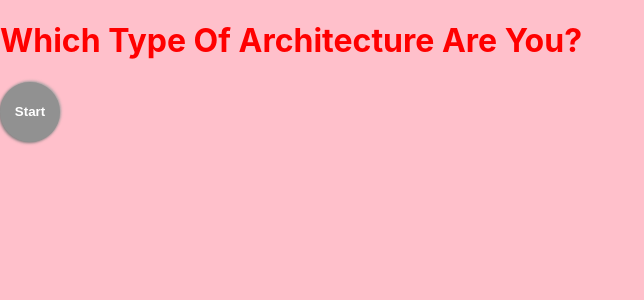
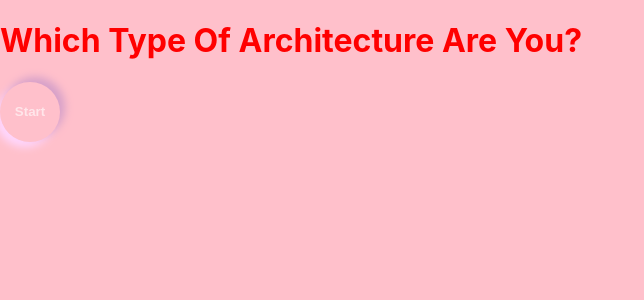
Before and after one commit to Reggie899/Architecture-Quiz, a React (Create React App) app: page / in a window 1280 px wide. Shown: the top 300 px of the page, without its empty margins (0-644 px from the left). Built offline with nearby package versions, Linux system fonts and the light colour scheme.

Commit message:
button test

```diff
--- a/src/App.css
+++ b/src/App.css
@@ -160,10 +160,11 @@ width: 60px;
 height: 60px;
 border-color: transparent;
 border-radius: 47px;
-background: #919191;
-box-shadow:  -1px 1px 3px #7b7b7b,
-             1px -1px 3px #a7a7a7;
-             color: white;
+border-radius: 47px;
+background: #FFC0CB;
+box-shadow:  5px -5px 9px #d6a0c9,
+             -5px 5px 9px #ffd8ff;
+             color: rgba(255, 255, 255, 0.597);
              font-weight: bolder;
 }
 
```
